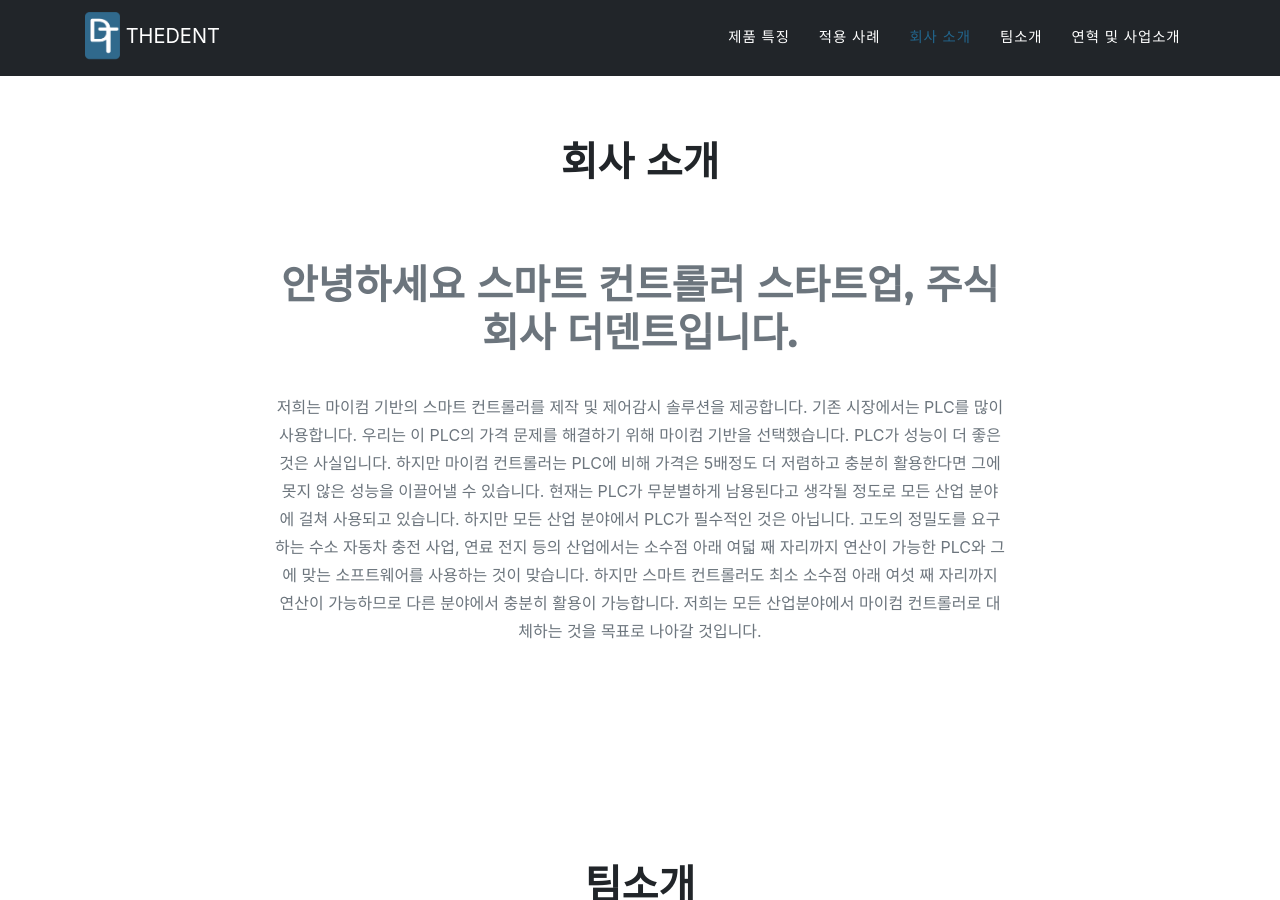
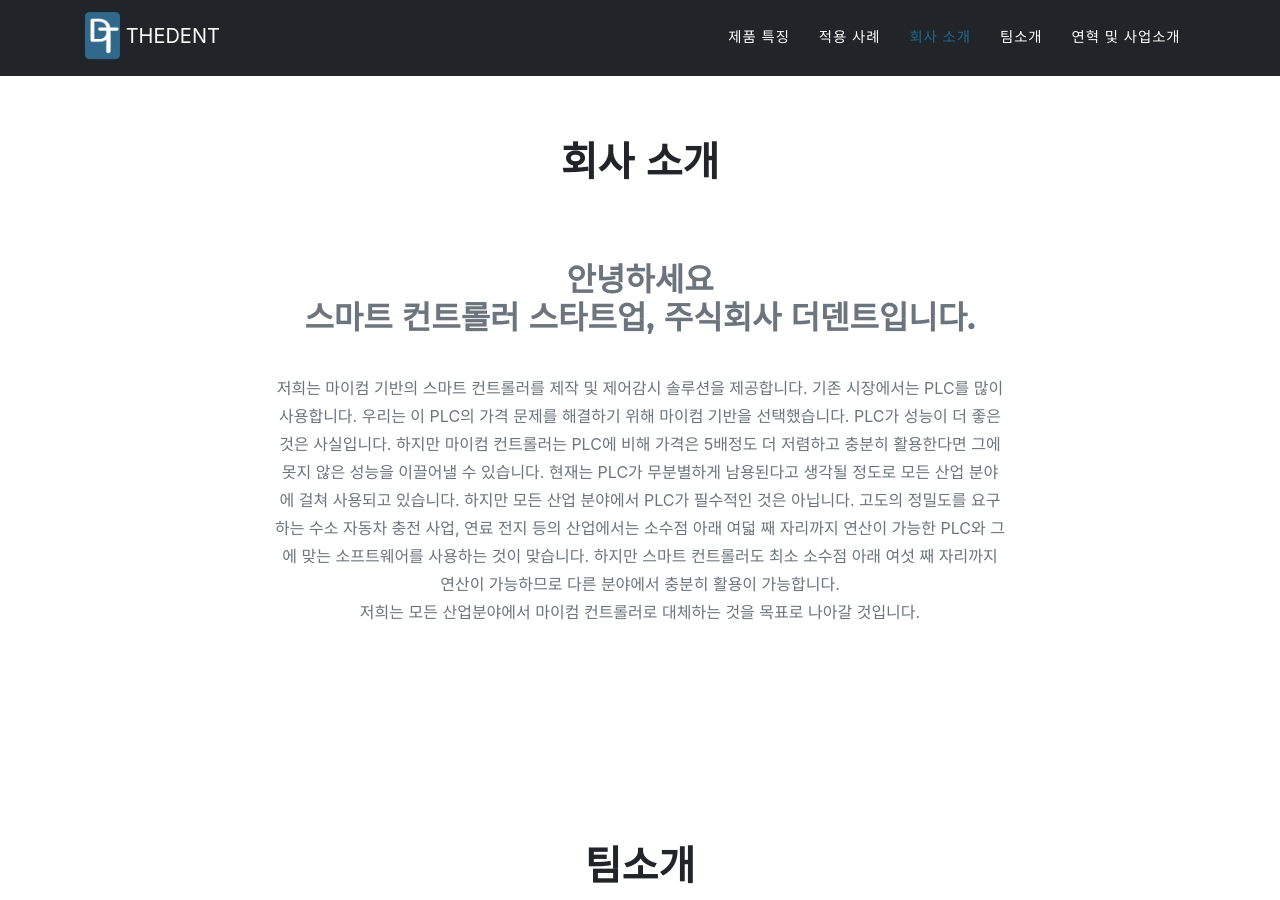
Before and after one commit to thedent-kr/thedent-kr.github.io, a Jekyll site: the page built from index.md, in a window 1280 px wide and 900 px high, scrolled down 2160 px. Built offline with Jekyll 4.4.1, drawn with Linux system fonts in a browser that asks for light colours; some web fonts are replaced.

```diff
--- a/_data/sitetext.yml
+++ b/_data/sitetext.yml
@@ -192,7 +192,7 @@ ko: &DEFAULT_KO
     title: "회사 소개"
     text: ""
     body: "
-      <h1>안녕하세요 스마트 컨트롤러 스타트업, 주식회사 더덴트입니다.</h1><br>
+      <h2>안녕하세요<br>스마트 컨트롤러 스타트업, 주식회사 더덴트입니다.</h2><br>
       저희는 마이컴 기반의 스마트 컨트롤러를 제작 및 제어감시 솔루션을 제공합니다.
       기존 시장에서는 PLC를 많이 사용합니다.
       우리는 이 PLC의 가격 문제를 해결하기 위해 마이컴 기반을 선택했습니다. PLC가 성능이 더 좋은 것은 사실입니다.
@@ -200,7 +200,7 @@ ko: &DEFAULT_KO
       현재는 PLC가 무분별하게 남용된다고 생각될 정도로 모든 산업 분야에 걸쳐 사용되고 있습니다.
       하지만 모든 산업 분야에서 PLC가 필수적인 것은 아닙니다.
       고도의 정밀도를 요구하는 수소 자동차 충전 사업, 연료 전지 등의 산업에서는 소수점 아래 여덟 째 자리까지 연산이 가능한 PLC와 그에 맞는 소프트웨어를 사용하는 것이 맞습니다.
-      하지만 스마트 컨트롤러도 최소 소수점 아래 여섯 째 자리까지 연산이 가능하므로 다른 분야에서 충분히 활용이 가능합니다.
+      하지만 스마트 컨트롤러도 최소 소수점 아래 여섯 째 자리까지 연산이 가능하므로 다른 분야에서 충분히 활용이 가능합니다.<br>
       저희는 모든 산업분야에서 마이컴 컨트롤러로 대체하는 것을 목표로 나아갈 것입니다."
     section: about
 
```
